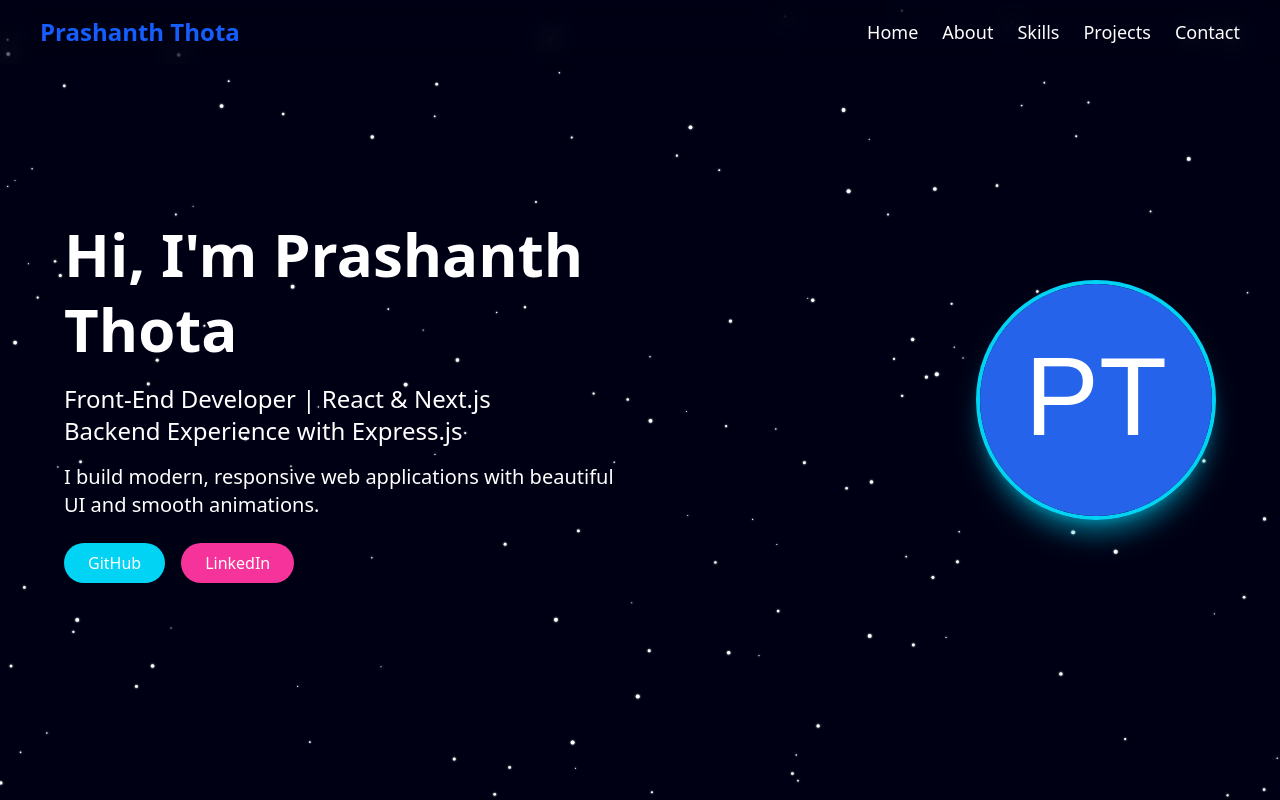
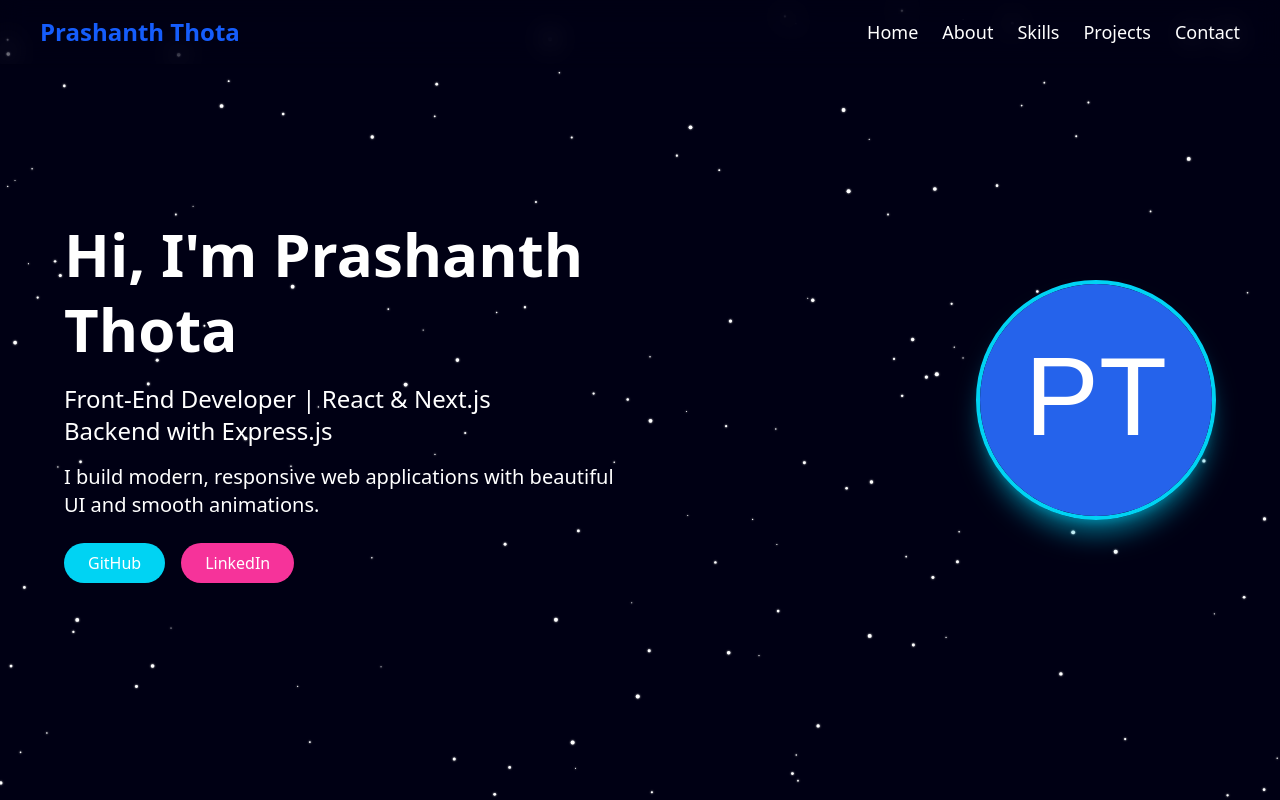
Before and after one commit to prashanththota98/Portfolio, a React (Vite) app: page / in a window 1280 px wide. Shown: the top 800 px of the page. Built offline with nearby package versions, Linux system fonts and the light colour scheme.

Commit message:
change in hero section

```diff
--- a/src/components/Hero.jsx
+++ b/src/components/Hero.jsx
@@ -24,7 +24,7 @@ export default function Hero() {
           className="text-base sm:text-lg md:text-xl lg:text-2xl font-light"
         >
           Front-End Developer | React & Next.js <br />
-          Backend Experience with Express.js
+          Backend with Express.js
           {/* Front-End Developer | React & Next.js Enthusiast */}
         </motion.p>
 
```
